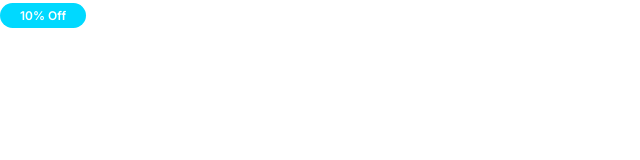
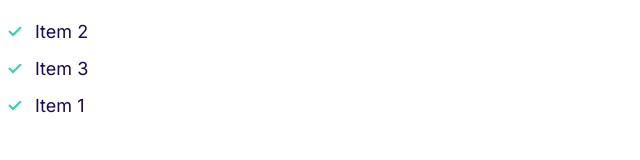
Before and after one commit to Yogesh-10/Cloudify-The-Modern-Website, a plain HTML site: page index.html in a window 1280 px wide. Shown: the whole page, without its empty margins (0-640 px from the left). Drawn offline with Linux system fonts and the light colour scheme.

Commit message:
Added List and green tick svg

```diff
--- a/css/styles.css
+++ b/css/styles.css
@@ -118,3 +118,31 @@ a {
 		font-size: 1.2rem;
 	}
 }
+
+/* Lists */
+.list {
+	list-style: none;
+	padding-left: 0;
+	color: var(--color-headings);
+}
+
+.list--inline .list__item {
+	display: inline-block;
+	margin-right: 2rem;
+}
+
+.list--tick {
+	list-style-image: url(../images/tick.svg);
+	padding-left: 3rem;
+}
+
+.list--tick .list__item {
+	padding-left: 0.5rem;
+	margin-bottom: 1rem;
+}
+
+@media screen and (max-width: 1024px) {
+	.list--tick .list__item {
+		padding-left: 0;
+	}
+}
--- a/index.html
+++ b/index.html
@@ -14,6 +14,10 @@
 		<link rel="stylesheet" href="css/styles.css" />
 	</head>
 	<body>
-		<span class="badge badge--secondary badge--small">10% Off</span>
+		<ul class="list list--tick">
+			<li class="list__item">Item 2</li>
+			<li class="list__item">Item 3</li>
+			<li class="list__item">Item 1</li>
+		</ul>
 	</body>
 </html>
```
Also changed, not shown: components/lists.html (added, +5 -0 lines), images/tick.svg (added).
